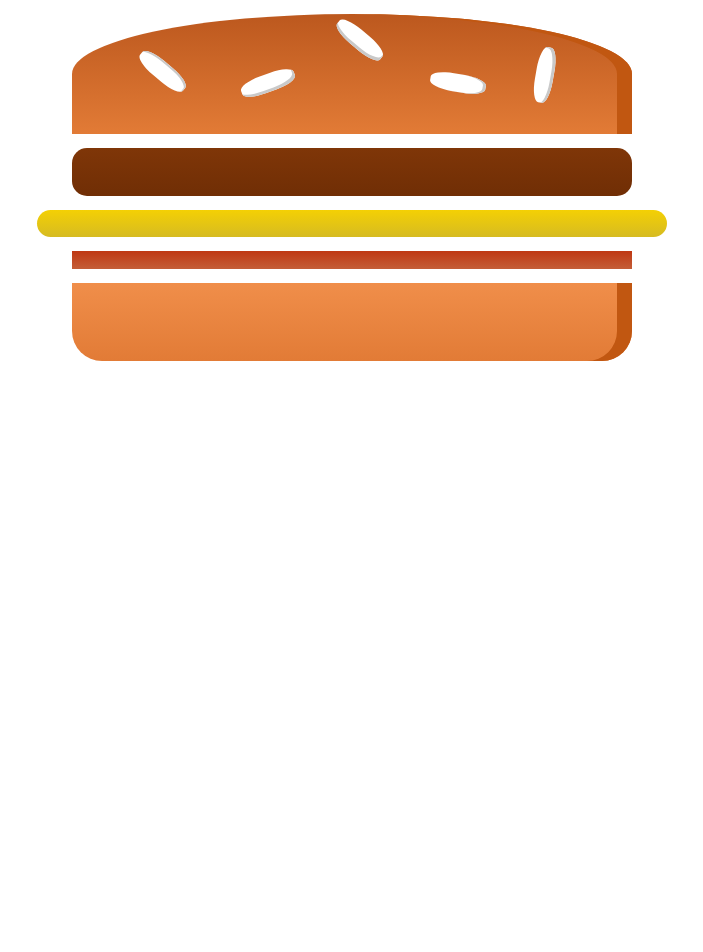
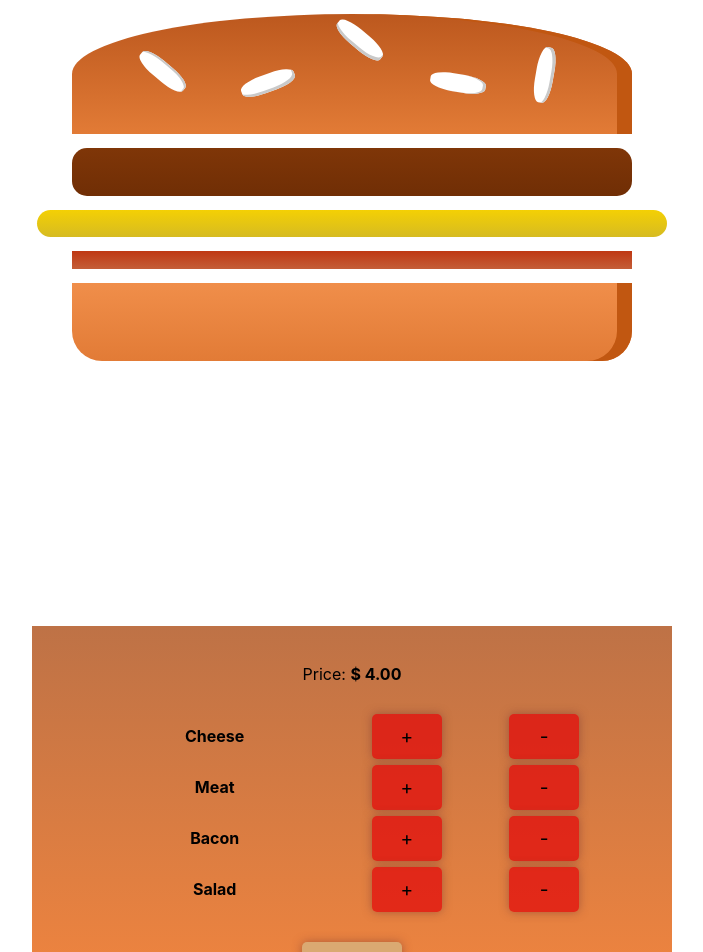
Before and after one commit to Burhan-Rashid/burger-builder, a React (Create React App) app: page / in a window 1280 px wide. Shown: the top 952 px of the page, without its empty margins (288-991 px from the left). Before the commit the page ends 800 px from the top, so only its background shows below. Built offline with nearby package versions, Linux system fonts and the light colour scheme.

Commit message:
folder restructuring and added Build controls elements

```diff
--- a/src/App.js
+++ b/src/App.js
@@ -1,5 +1,5 @@
 import './App.css';
-import BurgerBuilder from './containers/BurgerBuilder';
+import BurgerBuilder from './containers/BurgerBuilder/BurgerBuilder';
 
 function App() {
   return (
--- /dev/null
+++ b/src/components/BuildControls/BuildControls.css
@@ -0,0 +1,21 @@
+.BuildControls {
+  width: 50%;
+  height: 450px;
+  margin: 2% auto;
+  box-sizing: border-box;
+  text-align: center;
+  padding: 3% 2%;
+  background: linear-gradient(#be7246, #fc893d);
+}
+.BuildControls__control {
+  display: flex;
+  align-items: center;
+  justify-content: space-evenly;
+  margin: 1% 0px;
+}
+.BuildControls__label {
+  flex: 0.4;
+}
+.BuildControls p {
+  margin-bottom: 30px;
+}
--- /dev/null
+++ b/src/components/BuildControls/BuildControls.js
@@ -0,0 +1,42 @@
+import React from 'react'
+import Button from '../UI/Button/Button'
+import "./BuildControls.css"
+
+function BuildControls() {
+    return (
+        <div className="BuildControls">
+            <p>Price: <strong>$ 4.00</strong></p>
+            <div className="BuildControls__control">
+                <div className="BuildControls__label">
+                    <h4>Cheese </h4>
+                </div>
+                <Button>+</Button>
+                <Button>-</Button>
+            </div>
+            <div className="BuildControls__control">
+                <div className="BuildControls__label">
+                    <h4>Meat </h4>
+                </div>
+                <Button>+</Button>
+                <Button>-</Button>
+            </div>
+            <div className="BuildControls__control">
+                <div className="BuildControls__label">
+                    <h4>Bacon </h4>
+                </div>
+                <Button>+</Button>
+                <Button>-</Button>
+            </div>
+            <div className="BuildControls__control">
+                <div className="BuildControls__label">
+                    <h4>Salad </h4>
+                </div>
+                <Button>+</Button>
+                <Button>-</Button>
+            </div>
+            <Button style={{ width: "80px", height: "40px", backgroundColor: "#DAA972", fontSize: "0.9rem", display: "flex", alignItems: "center", margin: "30px auto" }}>Order Now</Button>
+        </div>
+    )
+}
+
+export default BuildControls
--- /dev/null
+++ b/src/components/UI/Button/Button.css
@@ -0,0 +1,12 @@
+.Button {
+  width: 50px;
+  height: 25px;
+  padding: 10px;
+  background-color: rgba(226, 12, 12, 0.747);
+  cursor: pointer;
+  text-align: center;
+  box-shadow: 0 0 10px rgba(112, 50, 50, 0.5);
+  border-radius: 5px;
+  font-size: 1.2rem;
+  display: inline-block;
+}
--- /dev/null
+++ b/src/components/UI/Button/Button.js
@@ -0,0 +1,12 @@
+import React from 'react'
+import "./Button.css"
+
+function Button({ onClick, children, style }) {
+    return (
+        <div className="Button" onClick={onClick} style={style ? style : null}>
+            {children}
+        </div>
+    )
+}
+
+export default Button
--- a/src/containers/BurgerBuilder.js
+++ b/src/containers/BurgerBuilder/BurgerBuilder.js
@@ -1,10 +1,12 @@
 import React from 'react'
-import Burger from "../components/Burger"
+import BuildControls from '../../components/BuildControls/BuildControls'
+import Burger from "../../components/Burger/Burger"
 
 function BurgerBuilder() {
     return (
         <div>
             <Burger />
+            <BuildControls />
         </div>
     )
 }
```
Also changed, not shown: src/components/Burger/Burger.css (renamed from src/components/Burger.css), src/components/Burger/Burger.js (renamed from src/components/Burger.js).
